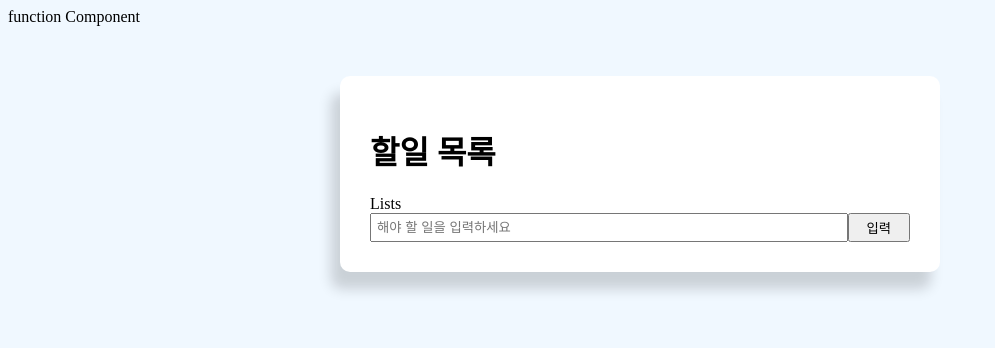
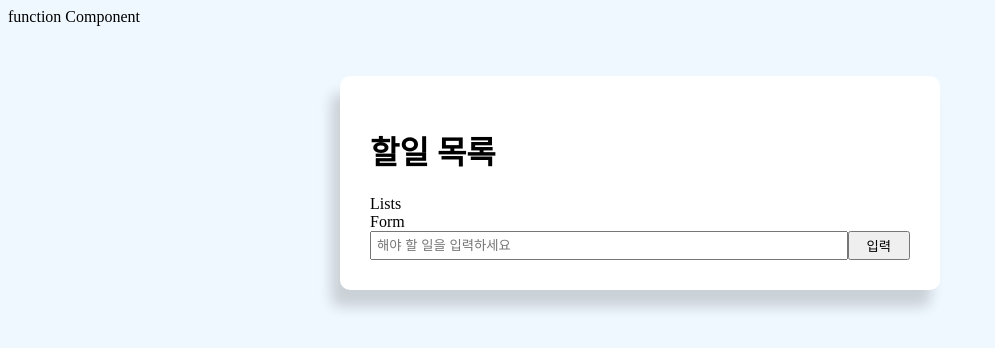
Before and after one commit to shyeon0602/goorm_frontEnd_study, a React (Create React App) app in the folder react/goorm-lecture/todo-app/: page / in a window 1280 px wide. Shown: the top 348 px of the page, without its empty margins (0-995 px from the left). Built offline with nearby package versions, Linux system fonts and the light colour scheme.

Commit message:
add Form.jsx file code

```diff
--- a/react/goorm-lecture/todo-app/src/App.js
+++ b/react/goorm-lecture/todo-app/src/App.js
@@ -1,6 +1,7 @@
 import React, { useState } from "react";
 import "./App.css";
 import Lists from "./components/Lists";
+import Form from "./components/Form";
 
 export default function App() {
   // 첫번째 인수는 변수 이름, 두번째 인수는 state를 정하는 함수
@@ -30,26 +31,26 @@ export default function App() {
   //   setTodoData(newTodoData);
   // };
 
-  const handleChange = (e) => {
-    setValue(e.target.value);
-  };
+  // const handleChange = (e) => {
+  //   setValue(e.target.value);
+  // };
 
-  const handleSubmit = (e) => {
-    // form 안에 input을 전송할 때 페이지 리로드 방지
-    e.preventDefault();
+  // const handleSubmit = (e) => {
+  //   // form 안에 input을 전송할 때 페이지 리로드 방지
+  //   e.preventDefault();
 
-    // 새로운 할일 데이터
-    let newTodo = {
-      id: Date.now(),
-      text: value,
-      completed: false,
-    };
+  //   // 새로운 할일 데이터
+  //   let newTodo = {
+  //     id: Date.now(),
+  //     text: value,
+  //     completed: false,
+  //   };
 
-    // 원래 존재하던 할일에 새로운 할일 추가
-    // setter에서 이전 state를 가지고 오기 위해서 인수에 함수를 이용해서 사용할 수 있음
-    setTodoData((prev) => [...prev, newTodo]);
-    setValue("");
-  };
+  //   // 원래 존재하던 할일에 새로운 할일 추가
+  //   // setter에서 이전 state를 가지고 오기 위해서 인수에 함수를 이용해서 사용할 수 있음
+  //   setTodoData((prev) => [...prev, newTodo]);
+  //   setValue("");
+  // };
 
   // const handleCompleteChange = (id) => {
   //   let newTodoData = todoData.map((data) => {
@@ -87,7 +88,7 @@ export default function App() {
 
           <Lists todoData={todoData} setTodoData={setTodoData} />
 
-          <form action="" style={{ display: "flex" }} onSubmit={handleSubmit}>
+          {/* <form action="" style={{ display: "flex" }} onSubmit={handleSubmit}>
             <input
               type="text"
               name="value"
@@ -102,7 +103,9 @@ export default function App() {
               className="btn"
               style={{ flex: 1 }}
             />
-          </form>
+          </form> */}
+
+          <Form value={value} setTodoData={setTodoData} setValue={setValue} />
         </div>
       </div>
     </div>
--- /dev/null
+++ b/react/goorm-lecture/todo-app/src/components/Form.jsx
@@ -0,0 +1,40 @@
+import React from "react";
+
+export default function Form({ value, setTodoData, setValue }) {
+  const handleChange = (e) => {
+    setValue(e.target.value);
+  };
+
+  const handleSubmit = (e) => {
+    // form 안에 input을 전송할 때 페이지 리로드 방지
+    e.preventDefault();
+    // 새로운 할일 데이터
+    let newTodo = {
+      id: Date.now(),
+      text: value,
+      completed: false,
+    };
+
+    // 원래 존재하던 할일에 새로운 할일 추가
+    // setter에서 이전 state를 가지고 오기 위해서 인수에 함수를 이용해서 사용할 수 있음
+    setTodoData((prev) => [...prev, newTodo]);
+    setValue("");
+  };
+
+  return (
+    <div>
+      Form
+      <form action="" style={{ display: "flex" }} onSubmit={handleSubmit}>
+        <input
+          type="text"
+          name="value"
+          style={{ flex: "10", padding: "5px" }}
+          placeholder="해야 할 일을 입력하세요"
+          value={value}
+          onChange={handleChange}
+        />
+        <input type="submit" value="입력" className="btn" style={{ flex: 1 }} />
+      </form>
+    </div>
+  );
+}
```
